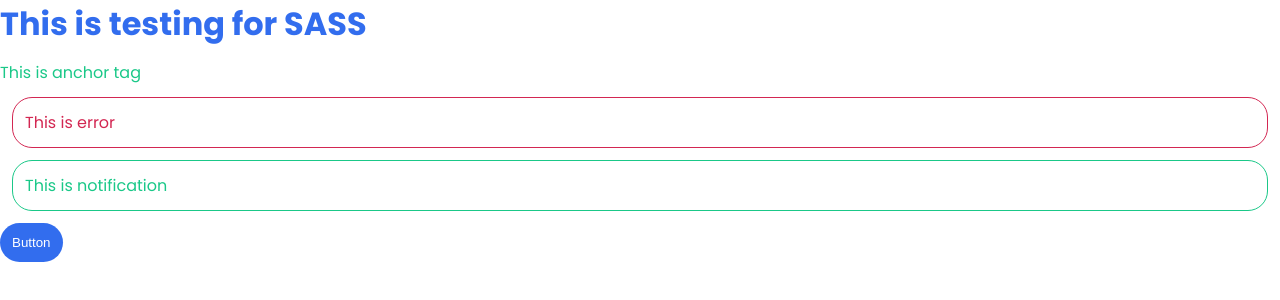
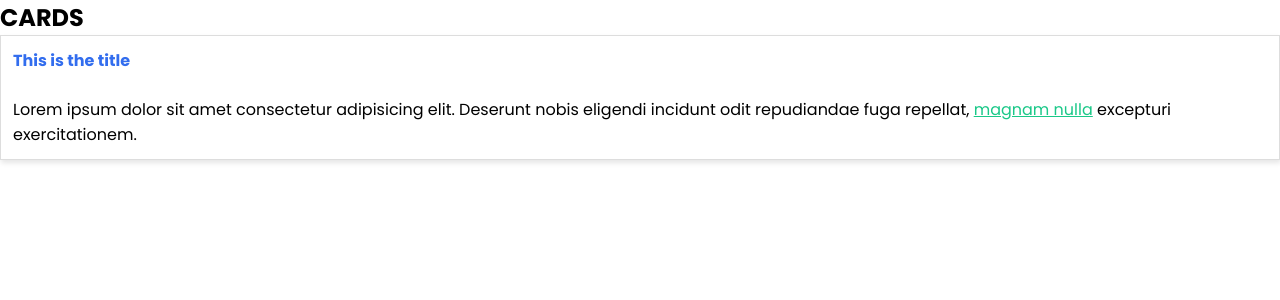
Before and after one commit to RySacdalan/sass-guide, a website: page index.html in a window 1280 px wide. Drawn offline with Linux system fonts and the light colour scheme.

Commit message:
Create project structure & add nested rules.

```diff
--- a/gulpfile.js
+++ b/gulpfile.js
@@ -2,11 +2,11 @@
 const sass = require("gulp-sass")(require("sass"));
 
 function buildStyles() {
-  return src("*.scss").pipe(sass()).pipe(dest("css"));
+  return src("shinobi/**/*.scss").pipe(sass()).pipe(dest("css"));
 }
 
 function watchTask() {
-  watch(["*.scss"], buildStyles);
+  watch(["shinobi/**/*.scss"], buildStyles);
 }
 
 exports.default = series(buildStyles, watchTask);
--- a/index.html
+++ b/index.html
@@ -8,10 +8,12 @@
     <title>Document</title>
 </head>
 <body>
-    <h1>This is testing for SASS</h1>
-    <a href="#">This is anchor tag</a>
-    <p class="error">This is error</p>
-    <p class="notification">This is notification</p>
-    <button>Button</button>
+    <!--For cards-->
+    <h2>CARDS</h2>
+    <div class="card">
+        <h1 class="card-title">This is the title</h1>
+        <p class="card-body">Lorem ipsum dolor sit amet consectetur adipisicing elit. Deserunt nobis eligendi incidunt odit repudiandae fuga repellat,
+           <a href="#">magnam nulla</a> excepturi exercitationem.</p>
+    </div>
 </body>
 </html>
--- a/index.scss
+++ b/shinobi/_base.scss
@@ -1,6 +1,5 @@
 // import google font
 @import url("https://fonts.googleapis.com/css2?family=Poppins:ital,wght@0,100;0,200;0,300;0,400;0,500;0,600;0,700;0,800;0,900;1,100;1,200;1,300;1,400;1,500;1,600;1,700;1,800;1,900&display=swap");
-@import "./variable.scss";
 
 /* reset styles */
 * {
--- a/_variable.scss
+++ b/shinobi/_variable.scss
@@ -11,3 +11,9 @@
 //for borders
 $base-border-thickness: 1px;
 $base-border-radius: 20px;
+
+//box-shadow
+$base-box-shadow: 1px 3px 5px rgba(0, 0, 0, 0.1);
+
+//font-sizes
+$base-font-size: 1rem;
--- /dev/null
+++ b/shinobi/components/_card.scss
@@ -0,0 +1,18 @@
+.card {
+  display: block;
+  padding: $base-padding;
+  border: $base-border-thickness solid #ddd;
+  box-shadow: $base-box-shadow;
+
+  .card-title {
+    font-size: $base-font-size;
+    padding-bottom: $base-padding;
+    font-weight: bold;
+  }
+  .card-body {
+    font-size: $base-font-size;
+    a {
+      text-decoration: underline;
+    }
+  }
+}
--- /dev/null
+++ b/shinobi/index.scss
@@ -0,0 +1,12 @@
+//variables and functions
+@import "./variable.scss";
+
+//base and layout
+@import "./base";
+
+//colors
+
+//components (card, button, nav, etc.)
+@import "./components/card";
+
+//utilities (margin, padding, etc.)
```
Also changed, not shown: css/index.css.
